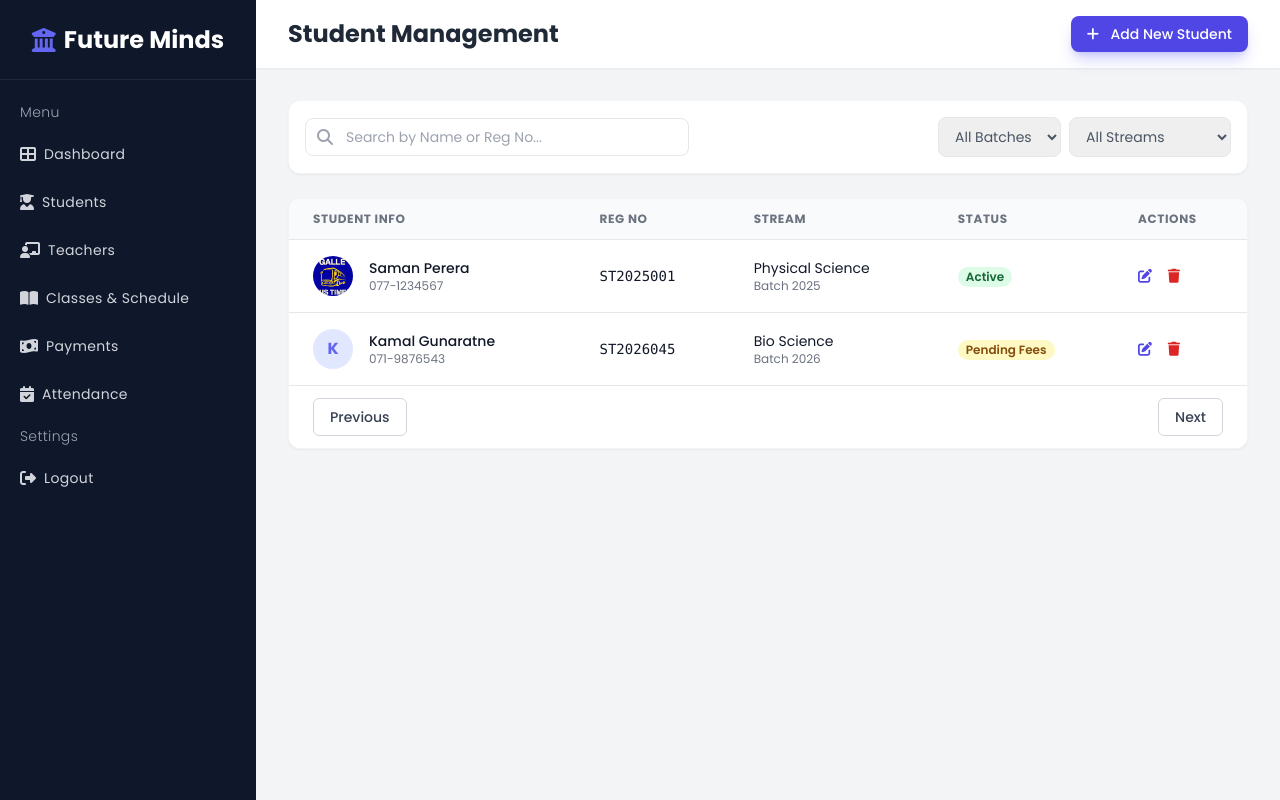
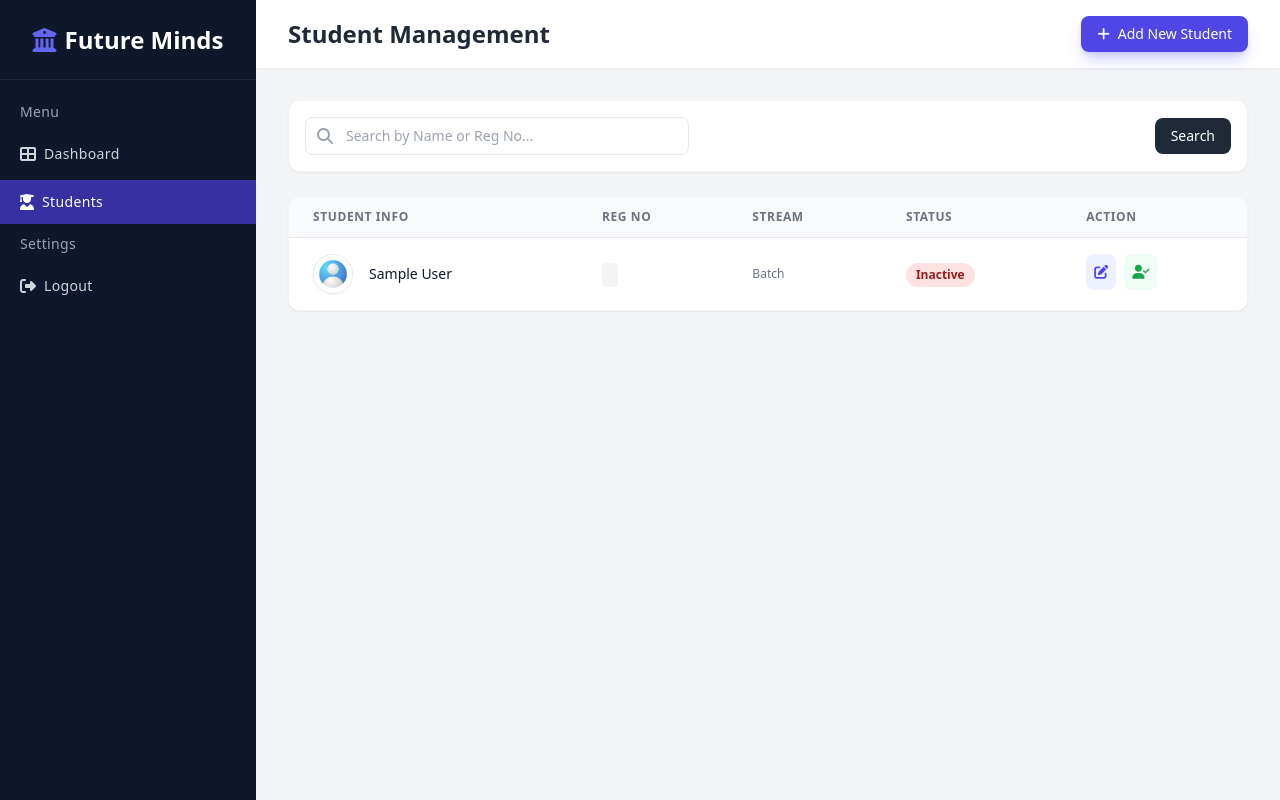
Before and after one commit to AL-Class-manegement-System/AL-Class-Management-System, a PHP site: page /admin/student.php in a window 1280 px wide. Run offline with PHP 8.4, Linux system fonts and the light colour scheme; the visitor is signed in with stand-in values (Sample User, id 1); some libraries are stand-ins or nearby versions.

Commit message:
Admin Panal Update

```diff
--- a/admin/db_con.php
+++ b/admin/db_con.php
@@ -4,10 +4,10 @@
 $password = "";
 $dbname = "al_class_db";
 
-// Connection එක සාදන්න
+// Create connection
 $conn = new mysqli($servername, $username, $password, $dbname);
 
-// Connection එක check කරන්න
+// Check connection
 if ($conn->connect_error) {
     die("Connection failed: " . $conn->connect_error);
 }
--- a/admin/includes/sidebar.php
+++ b/admin/includes/sidebar.php
@@ -1,3 +1,8 @@
+<?php
+// Active Page Check
+$current_page = basename($_SERVER['PHP_SELF']);
+?>
+
 <div class="fixed left-0 top-0 w-64 h-full bg-slate-900 text-white transition-all duration-300 z-50 sidebar-menu">
     <div class="flex items-center justify-center h-20 border-b border-gray-800">
         <div class="text-2xl font-bold text-white flex items-center gap-2">
@@ -15,7 +20,8 @@
             </li>
 
             <li>
-                <a href="index.php" class="relative flex flex-row items-center h-11 focus:outline-none hover:bg-indigo-600 text-gray-300 hover:text-white border-l-4 border-transparent hover:border-indigo-400 pr-6">
+                <a href="index.php"
+                    class="relative flex flex-row items-center h-11 focus:outline-none hover:bg-indigo-600 text-gray-300 hover:text-white border-l-4 border-transparent hover:border-indigo-400 pr-6 <?php echo ($current_page == 'index.php') ? 'bg-indigo-800 text-white border-indigo-500' : ''; ?>">
                     <span class="inline-flex justify-center items-center ml-4">
                         <i class="fas fa-th-large"></i>
                     </span>
@@ -24,47 +30,12 @@
             </li>
 
             <li>
-                <a href="students.php" class="relative flex flex-row items-center h-11 focus:outline-none hover:bg-indigo-600 text-gray-300 hover:text-white border-l-4 border-transparent hover:border-indigo-400 pr-6">
+                <a href="student.php"
+                    class="relative flex flex-row items-center h-11 focus:outline-none hover:bg-indigo-600 text-gray-300 hover:text-white border-l-4 border-transparent hover:border-indigo-400 pr-6 <?php echo ($current_page == 'student.php') ? 'bg-indigo-800 text-white border-indigo-500' : ''; ?>">
                     <span class="inline-flex justify-center items-center ml-4">
                         <i class="fas fa-user-graduate"></i>
                     </span>
                     <span class="ml-2 text-sm tracking-wide truncate">Students</span>
-                </a>
-            </li>
-
-            <li>
-                <a href="#" class="relative flex flex-row items-center h-11 focus:outline-none hover:bg-indigo-600 text-gray-300 hover:text-white border-l-4 border-transparent hover:border-indigo-400 pr-6">
-                    <span class="inline-flex justify-center items-center ml-4">
-                        <i class="fas fa-chalkboard-teacher"></i>
-                    </span>
-                    <span class="ml-2 text-sm tracking-wide truncate">Teachers</span>
-                </a>
-            </li>
-
-            <li>
-                <a href="#" class="relative flex flex-row items-center h-11 focus:outline-none hover:bg-indigo-600 text-gray-300 hover:text-white border-l-4 border-transparent hover:border-indigo-400 pr-6">
-                    <span class="inline-flex justify-center items-center ml-4">
-                        <i class="fas fa-book-open"></i>
-                    </span>
-                    <span class="ml-2 text-sm tracking-wide truncate">Classes & Schedule</span>
-                </a>
-            </li>
-
-            <li>
-                <a href="#" class="relative flex flex-row items-center h-11 focus:outline-none hover:bg-indigo-600 text-gray-300 hover:text-white border-l-4 border-transparent hover:border-indigo-400 pr-6">
-                    <span class="inline-flex justify-center items-center ml-4">
-                        <i class="fas fa-money-bill-wave"></i>
-                    </span>
-                    <span class="ml-2 text-sm tracking-wide truncate">Payments</span>
-                </a>
-            </li>
-
-            <li>
-                <a href="#" class="relative flex flex-row items-center h-11 focus:outline-none hover:bg-indigo-600 text-gray-300 hover:text-white border-l-4 border-transparent hover:border-indigo-400 pr-6">
-                    <span class="inline-flex justify-center items-center ml-4">
-                        <i class="fas fa-calendar-check"></i>
-                    </span>
-                    <span class="ml-2 text-sm tracking-wide truncate">Attendance</span>
                 </a>
             </li>
 
@@ -75,7 +46,8 @@
             </li>
 
             <li>
-                <a href="../log/login.php" class="relative flex flex-row items-center h-11 focus:outline-none hover:bg-red-600 text-gray-300 hover:text-white border-l-4 border-transparent hover:border-red-400 pr-6">
+                <a href="../log/login.php"
+                    class="relative flex flex-row items-center h-11 focus:outline-none hover:bg-red-600 text-gray-300 hover:text-white border-l-4 border-transparent hover:border-red-400 pr-6">
                     <span class="inline-flex justify-center items-center ml-4">
                         <i class="fas fa-sign-out-alt"></i>
                     </span>
--- a/admin/student.php
+++ b/admin/student.php
@@ -1,3 +1,7 @@
+<?php
+include 'db_con.php';
+?>
+
 <!DOCTYPE html>
 <html lang="en">
 <head>
@@ -9,7 +13,7 @@
     <link href="https://fonts.googleapis.com/css2?family=Poppins:wght@300;400;500;600;700&display=swap" rel="stylesheet">
     <style> body { font-family: 'Poppins', sans-serif; } </style>
 </head>
-<body class="bg-gray-100">
+<body class="bg-gray-100 font-sans antialiased">
 
     <?php include('includes/sidebar.php'); ?>
 
@@ -18,7 +22,7 @@
         <header class="bg-white shadow-sm py-4 px-8 flex justify-between items-center sticky top-0 z-40">
             <h2 class="text-2xl font-bold text-gray-800">Student Management</h2>
             <div class="flex items-center gap-4">
-                <a href="../log/registration.php" class="bg-indigo-600 text-white px-4 py-2 rounded-lg text-sm font-medium hover:bg-indigo-700 transition shadow-lg shadow-indigo-500/30">
+                <a href="../log/registration.php" class="bg-indigo-600 text-white px-4 py-2 rounded-lg text-sm font-medium hover:bg-indigo-700 transition shadow-lg shadow-indigo-500/30 flex items-center">
                     <i class="fas fa-plus mr-2"></i> Add New Student
                 </a>
             </div>
@@ -26,27 +30,33 @@
 
         <main class="p-8">
 
-            <div class="bg-white p-4 rounded-xl shadow-sm border border-gray-100 mb-6 flex flex-col md:flex-row gap-4 justify-between items-center">
+            <?php if(isset($_GET['msg'])): ?>
+            <div class="bg-green-100 border-l-4 border-green-500 text-green-700 p-4 mb-6 rounded shadow-sm flex justify-between items-center animate-pulse">
+                <div>
+                    <p class="font-bold">Success</p>
+                    <p class="text-sm"><?php echo htmlspecialchars($_GET['msg']); ?></p>
+                </div>
+                <button onclick="this.parentElement.style.display='none'" class="text-green-700 hover:text-green-900"><i class="fas fa-times"></i></button>
+            </div>
+            <?php endif; ?>
+
+            <form method="GET" action="" class="bg-white p-4 rounded-xl shadow-sm border border-gray-100 mb-6 flex flex-col md:flex-row gap-4 justify-between items-center">
                 <div class="relative w-full md:w-96">
                     <span class="absolute inset-y-0 left-0 pl-3 flex items-center text-gray-400">
                         <i class="fas fa-search"></i>
                     </span>
-                    <input type="text" class="w-full pl-10 pr-4 py-2 border border-gray-200 rounded-lg focus:outline-none focus:ring-2 focus:ring-indigo-500 text-sm" placeholder="Search by Name or Reg No...">
+                    <input type="text" name="search" value="<?php echo isset($_GET['search']) ? $_GET['search'] : ''; ?>"
+                           class="w-full pl-10 pr-4 py-2 border border-gray-200 rounded-lg focus:outline-none focus:ring-2 focus:ring-indigo-500 text-sm"
+                           placeholder="Search by Name or Reg No...">
                 </div>
 
                 <div class="flex gap-2">
-                    <select class="border border-gray-200 rounded-lg px-3 py-2 text-sm text-gray-600 focus:outline-none focus:ring-2 focus:ring-indigo-500">
-                        <option>All Batches</option>
-                        <option>2025</option>
-                        <option>2026</option>
-                    </select>
-                    <select class="border border-gray-200 rounded-lg px-3 py-2 text-sm text-gray-600 focus:outline-none focus:ring-2 focus:ring-indigo-500">
-                        <option>All Streams</option>
-                        <option>Physical Science</option>
-                        <option>Bio Science</option>
-                    </select>
+                     <button type="submit" class="bg-gray-800 text-white px-4 py-2 rounded-lg text-sm hover:bg-gray-900 transition">Search</button>
+                     <?php if(isset($_GET['search'])): ?>
+                        <a href="student.php" class="bg-gray-200 text-gray-700 px-4 py-2 rounded-lg text-sm hover:bg-gray-300 transition">Reset</a>
+                     <?php endif; ?>
                 </div>
-            </div>
+            </form>
 
             <div class="bg-white rounded-xl shadow-sm border border-gray-100 overflow-hidden">
                 <div class="overflow-x-auto">
@@ -57,84 +67,90 @@
                                 <th class="px-6 py-3 text-left text-xs font-bold text-gray-500 uppercase tracking-wider">Reg No</th>
                                 <th class="px-6 py-3 text-left text-xs font-bold text-gray-500 uppercase tracking-wider">Stream</th>
                                 <th class="px-6 py-3 text-left text-xs font-bold text-gray-500 uppercase tracking-wider">Status</th>
-                                <th class="px-6 py-3 text-left text-xs font-bold text-gray-500 uppercase tracking-wider">Actions</th>
+                                <th class="px-6 py-3 text-left text-xs font-bold text-gray-500 uppercase tracking-wider">Action</th>
                             </tr>
                         </thead>
                         <tbody class="bg-white divide-y divide-gray-200">
 
-                            <tr class="hover:bg-gray-50 transition">
+                            <?php
+                            $search_query = "";
+                            if(isset($_GET['search']) && !empty($_GET['search'])){
+                                $search = $conn->real_escape_string($_GET['search']);
+                                $search_query = "WHERE full_name LIKE '%$search%' OR reg_number LIKE '%$search%'";
+                            }
+
+                            $sql = "SELECT * FROM students $search_query ORDER BY registered_date DESC";
+                            $result = $conn->query($sql);
+
+                            if ($result->num_rows > 0) {
+                                while($row = $result->fetch_assoc()) {
+
+                                    $is_active = ($row['status'] == 1);
+                                    $status_color = $is_active ? 'bg-green-100 text-green-800' : 'bg-red-100 text-red-800';
+                                    $status_text = $is_active ? 'Active' : 'Inactive';
+
+                                    // Status Button Logic
+                                    $btn_class = $is_active ? 'text-red-500 bg-red-50 hover:bg-red-100' : 'text-green-600 bg-green-50 hover:bg-green-100';
+                                    $btn_icon = $is_active ? 'fa-user-slash' : 'fa-user-check';
+                                    $btn_title = $is_active ? 'Deactivate User' : 'Activate User';
+
+                                    // Correct Image Path
+                                    $photo_path = !empty($row['photo']) ? "../assests/images/students/" . $row['photo'] : "../assests/images/user2.jpg";
+                            ?>
+
+                            <tr class="hover:bg-gray-50 transition duration-150">
                                 <td class="px-6 py-4 whitespace-nowrap">
                                     <div class="flex items-center">
                                         <div class="flex-shrink-0 h-10 w-10">
-                                            <img class="h-10 w-10 rounded-full object-cover" src="../assests/images/students/ST2025001.png" alt="">
+                                            <img class="h-10 w-10 rounded-full object-cover border border-gray-200 shadow-sm" src="<?php echo $photo_path; ?>" alt="Photo">
                                         </div>
                                         <div class="ml-4">
-                                            <div class="text-sm font-medium text-gray-900">Saman Perera</div>
-                                            <div class="text-xs text-gray-500">077-1234567</div>
+                                            <div class="text-sm font-medium text-gray-900"><?php echo htmlspecialchars($row['full_name']); ?></div>
+                                            <div class="text-xs text-gray-500"><?php echo htmlspecialchars($row['student_phone']); ?></div>
                                         </div>
                                     </div>
                                 </td>
                                 <td class="px-6 py-4 whitespace-nowrap">
-                                    <span class="text-sm text-gray-900 font-mono">ST2025001</span>
+                                    <span class="text-sm text-gray-700 font-mono font-bold bg-gray-100 px-2 py-1 rounded"><?php echo $row['reg_number']; ?></span>
                                 </td>
                                 <td class="px-6 py-4 whitespace-nowrap">
-                                    <div class="text-sm text-gray-900">Physical Science</div>
-                                    <div class="text-xs text-gray-500">Batch 2025</div>
+                                    <div class="text-sm text-gray-900 font-medium"><?php echo $row['stream']; ?></div>
+                                    <div class="text-xs text-gray-500">Batch <?php echo $row['batch']; ?></div>
                                 </td>
                                 <td class="px-6 py-4 whitespace-nowrap">
-                                    <span class="px-2 inline-flex text-xs leading-5 font-semibold rounded-full bg-green-100 text-green-800">
-                                        Active
+                                    <span class="px-2.5 py-0.5 inline-flex text-xs leading-5 font-semibold rounded-full <?php echo $status_color; ?>">
+                                        <?php echo $status_text; ?>
                                     </span>
                                 </td>
-                                <td class="px-6 py-4 whitespace-nowrap text-sm font-medium">
-                                    <a href="#" class="text-indigo-600 hover:text-indigo-900 mr-3"><i class="fas fa-edit"></i></a>
-                                    <a href="#" class="text-red-600 hover:text-red-900"><i class="fas fa-trash"></i></a>
+                                <td class="px-6 py-4 whitespace-nowrap text-sm font-medium flex gap-2">
+
+                                    <a href="#" class="p-2 rounded-lg text-indigo-600 bg-indigo-50 hover:bg-indigo-100 transition" title="Edit Details">
+                                        <i class="fas fa-edit"></i>
+                                    </a>
+
+                                    <a href="student_status.php?id=<?php echo $row['student_id']; ?>&status=<?php echo $row['status']; ?>"
+                                       class="p-2 rounded-lg transition <?php echo $btn_class; ?>"
+                                       title="<?php echo $btn_title; ?>"
+                                       onclick="return confirm('Are you sure?')">
+                                        <i class="fas <?php echo $btn_icon; ?>"></i>
+                                    </a>
+
                                 </td>
                             </tr>
 
-                            <tr class="hover:bg-gray-50 transition">
-                                <td class="px-6 py-4 whitespace-nowrap">
-                                    <div class="flex items-center">
-                                        <div class="flex-shrink-0 h-10 w-10 bg-indigo-100 rounded-full flex items-center justify-center text-indigo-500 font-bold">
-                                            K
-                                        </div>
-                                        <div class="ml-4">
-                                            <div class="text-sm font-medium text-gray-900">Kamal Gunaratne</div>
-                                            <div class="text-xs text-gray-500">071-9876543</div>
-                                        </div>
-                                    </div>
-                                </td>
-                                <td class="px-6 py-4 whitespace-nowrap">
-                                    <span class="text-sm text-gray-900 font-mono">ST2026045</span>
-                                </td>
-                                <td class="px-6 py-4 whitespace-nowrap">
-                                    <div class="text-sm text-gray-900">Bio Science</div>
-                                    <div class="text-xs text-gray-500">Batch 2026</div>
-                                </td>
-                                <td class="px-6 py-4 whitespace-nowrap">
-                                    <span class="px-2 inline-flex text-xs leading-5 font-semibold rounded-full bg-yellow-100 text-yellow-800">
-                                        Pending Fees
-                                    </span>
-                                </td>
-                                <td class="px-6 py-4 whitespace-nowrap text-sm font-medium">
-                                    <a href="#" class="text-indigo-600 hover:text-indigo-900 mr-3"><i class="fas fa-edit"></i></a>
-                                    <a href="#" class="text-red-600 hover:text-red-900"><i class="fas fa-trash"></i></a>
-                                </td>
-                            </tr>
+                            <?php
+                                }
+                            } else {
+                                echo "<tr><td colspan='5' class='text-center py-8 text-gray-500'>No students found.</td></tr>";
+                            }
+                            ?>
 
                         </tbody>
                     </table>
-                </div>
-                <div class="bg-white px-4 py-3 border-t border-gray-200 flex items-center justify-between sm:px-6">
-                    <div class="flex-1 flex justify-between">
-                        <a href="#" class="relative inline-flex items-center px-4 py-2 border border-gray-300 text-sm font-medium rounded-md text-gray-700 bg-white hover:bg-gray-50"> Previous </a>
-                        <a href="#" class="relative ml-3 inline-flex items-center px-4 py-2 border border-gray-300 text-sm font-medium rounded-md text-gray-700 bg-white hover:bg-gray-50"> Next </a>
-                    </div>
                 </div>
             </div>
 
         </main>
     </div>
-
 </body>
 </html>
```
Also changed, not shown: admin/index.php (+95 -47 lines), admin/student_status.php (+4 -9 lines), assests/images/students/ST2025003.png (added).
